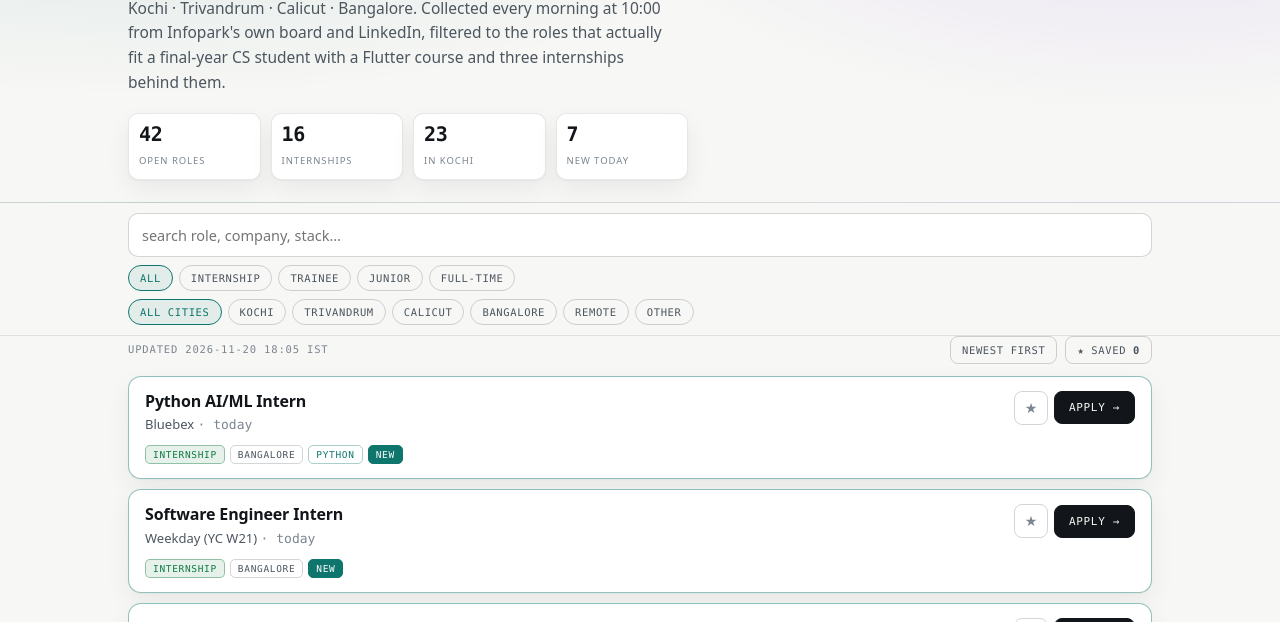
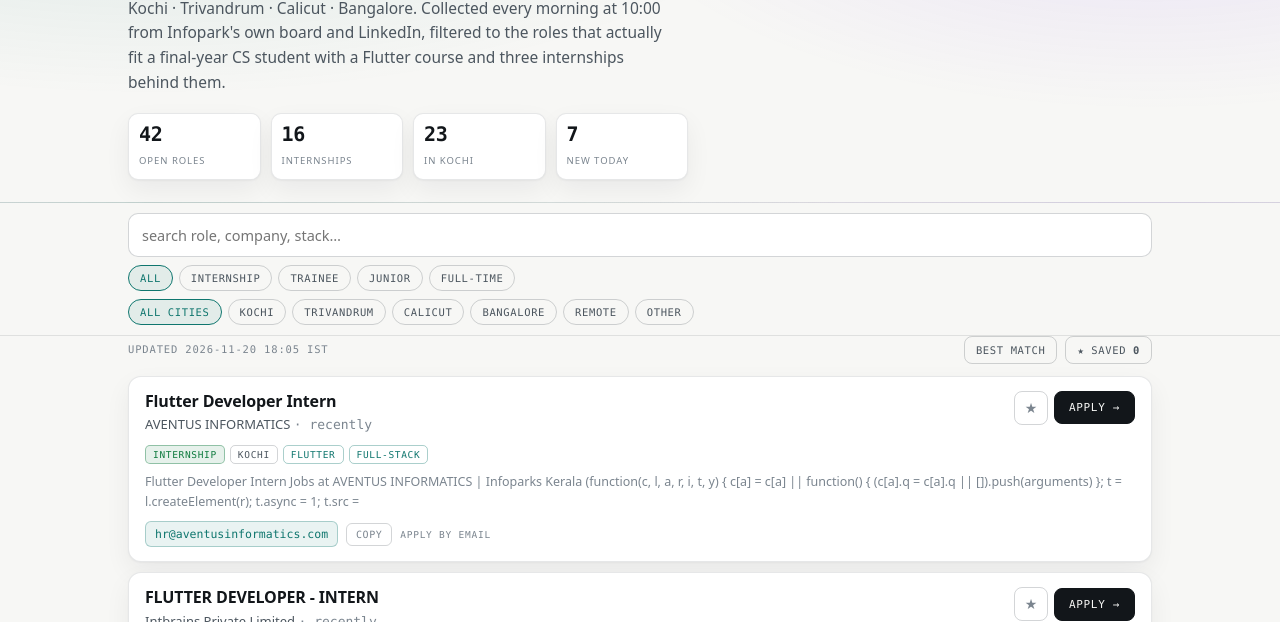
Before and after one commit to vishnuvsdevtech/internship-radar, a plain HTML site: page index.html in a window 1280 px wide. Shown: the part 178-800 px from the top of the page. Drawn offline with Linux system fonts and the light colour scheme.

Commit message:
Default to relevance, not recency
Newest-first put a same-day Bangalore listing above the Kochi Flutter internships
it was built to surface. The board now opens in the scraper's relevance order
(internship, then Flutter/Python, then Kochi) with recency as a toggle.

```diff
--- a/assets/app.js
+++ b/assets/app.js
@@ -5,7 +5,7 @@
   const CITIES = ['All cities', 'Kochi', 'Trivandrum', 'Calicut', 'Bangalore', 'Remote', 'Other'];
   const SAVED = 'radar.saved';
 
-  let jobs = [], type = 'All', city = 'All cities', q = '', sortNew = true, onlySaved = false;
+  let jobs = [], type = 'All', city = 'All cities', q = '', sortNew = false, onlySaved = false;
   let saved = new Set();
   try { saved = new Set(JSON.parse(localStorage.getItem(SAVED) || '[]')); } catch (e) { saved = new Set(); }
 
@@ -42,9 +42,12 @@
   }
 
   function render() {
+    // relevance order is the order the scraper produced (internships, Flutter/Python,
+    // Kochi first). Recency is the opt-in, not the default: otherwise a brand-new
+    // Bangalore listing buries the Kochi Flutter internship he actually wants.
     const rows = jobs.filter(match).sort((a, b) => {
       if (sortNew) return (b.posted || '').localeCompare(a.posted || '');
-      return 0;
+      return (a._i ?? 0) - (b._i ?? 0);
     });
 
     $('#list').innerHTML = rows.map((j) => {
@@ -133,7 +136,7 @@
   fetch('jobs.json?v=' + Date.now())
     .then((r) => r.json())
     .then((d) => {
-      jobs = d.jobs || [];
+      jobs = (d.jobs || []).map((j, i) => ({ ...j, _i: i }));
       $('#updated').textContent = 'updated ' + (d.updated || '—');
       $('#built').textContent = d.updated || '—';
       build();
--- a/index.html
+++ b/index.html
@@ -46,7 +46,7 @@
   <div class="meta-row">
     <span class="mono" id="updated">loading…</span>
     <div class="meta-right">
-      <button class="ghost" id="sort">Newest first</button>
+      <button class="ghost" id="sort">Best match</button>
       <button class="ghost" id="savedBtn">★ Saved <b id="savedCount">0</b></button>
     </div>
   </div>
```
